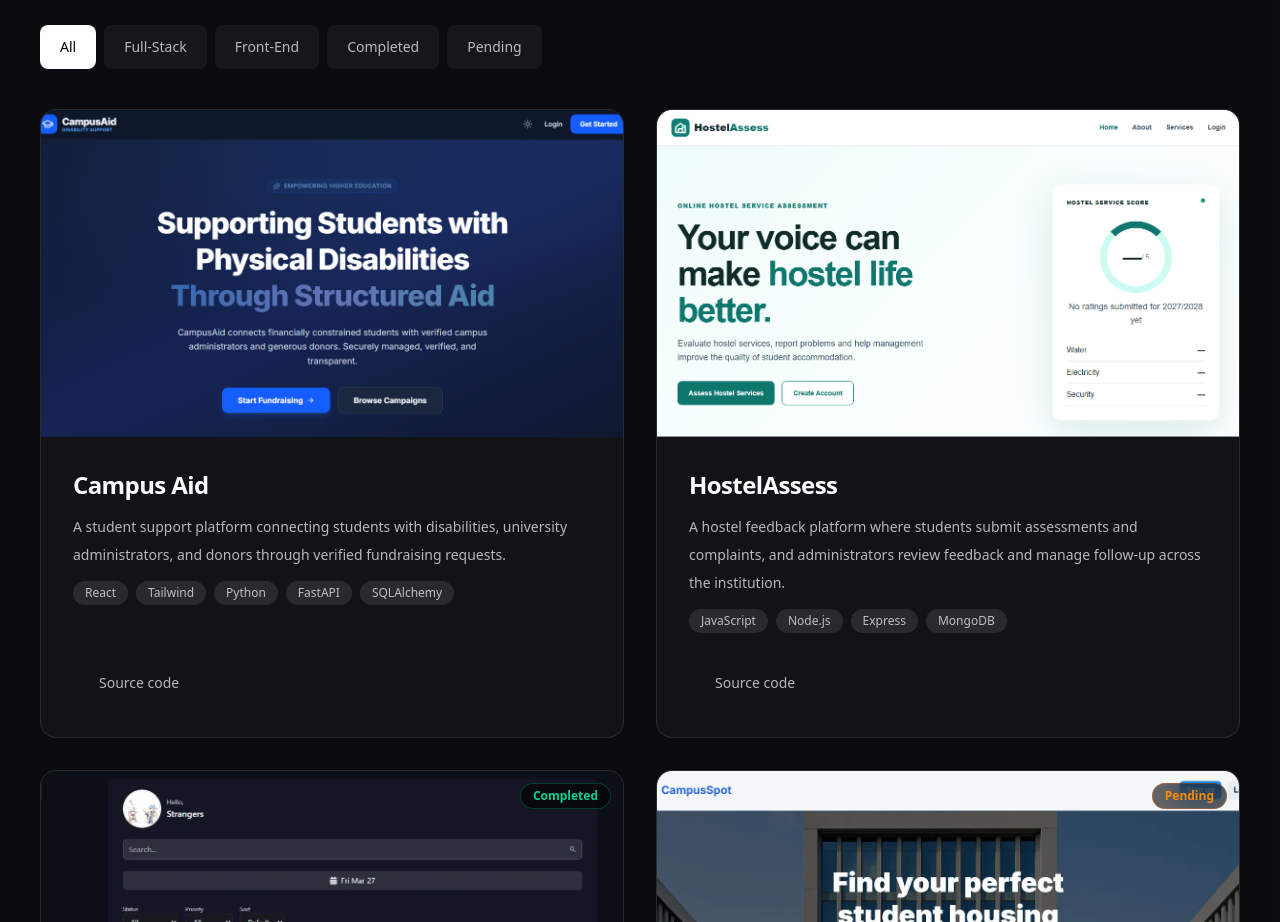
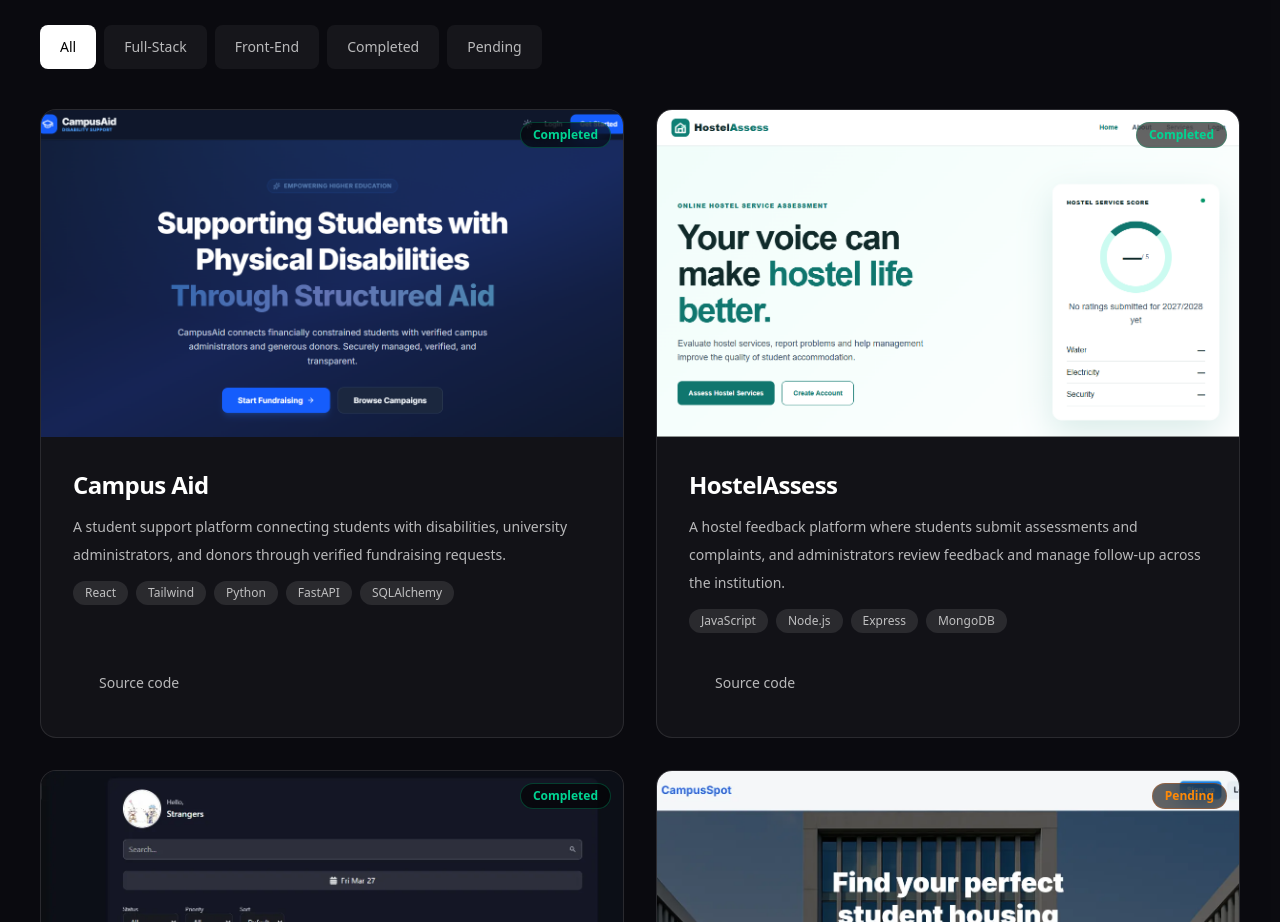
Before and after one commit to Nstrange18/Portfolio, a React (Vite) app: page / in a window 1280 px wide. Shown: the part 2360-3282 px from the top of the page. Built offline with nearby package versions, Linux system fonts and the light colour scheme; some icons are missing.

Commit message:
Mark Campus Aid and HostelAssess as completed

```diff
--- a/src/Pages/Projects.jsx
+++ b/src/Pages/Projects.jsx
@@ -9,6 +9,7 @@ const Projects = () => {
   const projectData = [
     {
       title: "Campus Aid",
+      status: "Completed",
       image: "/campus-aid-preview.png",
       github: "https://github.com/Nstrange18/CampusAid",
       description: "A student support platform connecting students with disabilities, university administrators, and donors through verified fundraising requests.",
@@ -17,6 +18,7 @@ const Projects = () => {
     },
     {
       title: "HostelAssess",
+      status: "Completed",
       image: "/hostelassess-preview.png",
       github: "https://github.com/Nstrange18/HostelAssess",
       description: "A hostel feedback platform where students submit assessments and complaints, and administrators review feedback and manage follow-up across the institution.",
```
